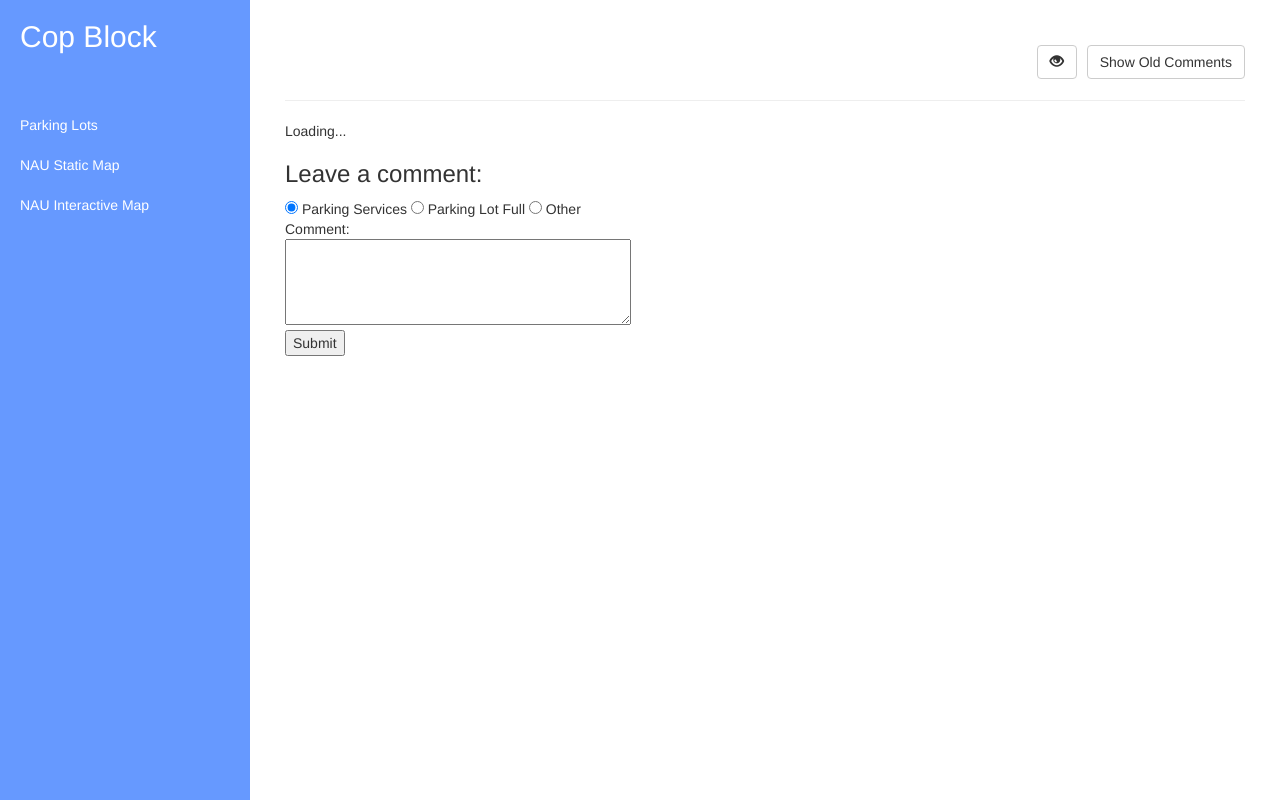
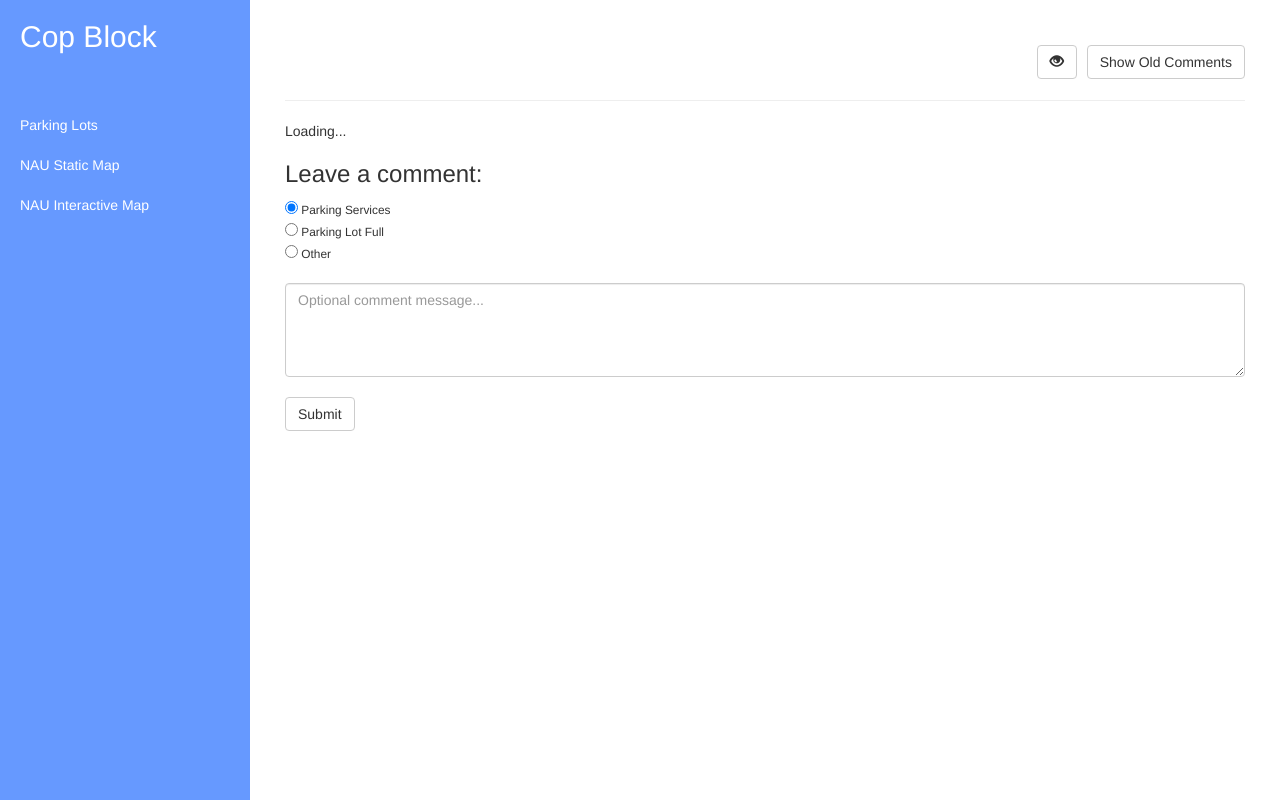
Before and after one commit to fujipug/project5, a Python web app: template templates/lots.html in a window 1280 px wide. Run offline with Jinja, Linux system fonts and the light colour scheme; the template is opened without the code that fills it, so the values that code supplies are empty; some libraries are stand-ins or nearby versions.

Commit message:
bootstrap css on comment form

```diff
--- a/templates/lots.html
+++ b/templates/lots.html
@@ -80,16 +80,16 @@
 </div>
 <h3>Leave a comment:</h3>
 <form action="/comment_forms" method="POST" id="comment_form">
-    <input type="radio" name="atype" value=0 checked> Parking Services
-    <input type="radio" name="atype" value=1> Parking Lot Full
-    <input type="radio" name="atype" value=2> Other
+    <input type="radio" name="atype" value=0 checked><small> Parking Services</small><br/>
+    <input type="radio" name="atype" value=1><small> Parking Lot Full</small><br/>
+    <input type="radio" name="atype" value=2><small> Other</small><br/>
+    <!--<input type="text" name="comment" /> -->
     <br/>
-    Comment: <!--<input type="text" name="comment" /> -->
-    <br/>
-    <textarea rows="4" cols="40" name="comment" form="comment_form"></textarea>
+    <textarea class="form-control" rows="4" cols="40" name="comment"
+      form="comment_form" placeholder="Optional comment message..."></textarea>
     <br/>
     <input type="hidden" name="lot_id" value="{{lot.key.urlsafe()}}"/>
-    <input type="submit" value="Submit" />
+    <input class="btn btn-default" type="submit" value="Submit" />
 </form>
 
 {%endblock%}
```
